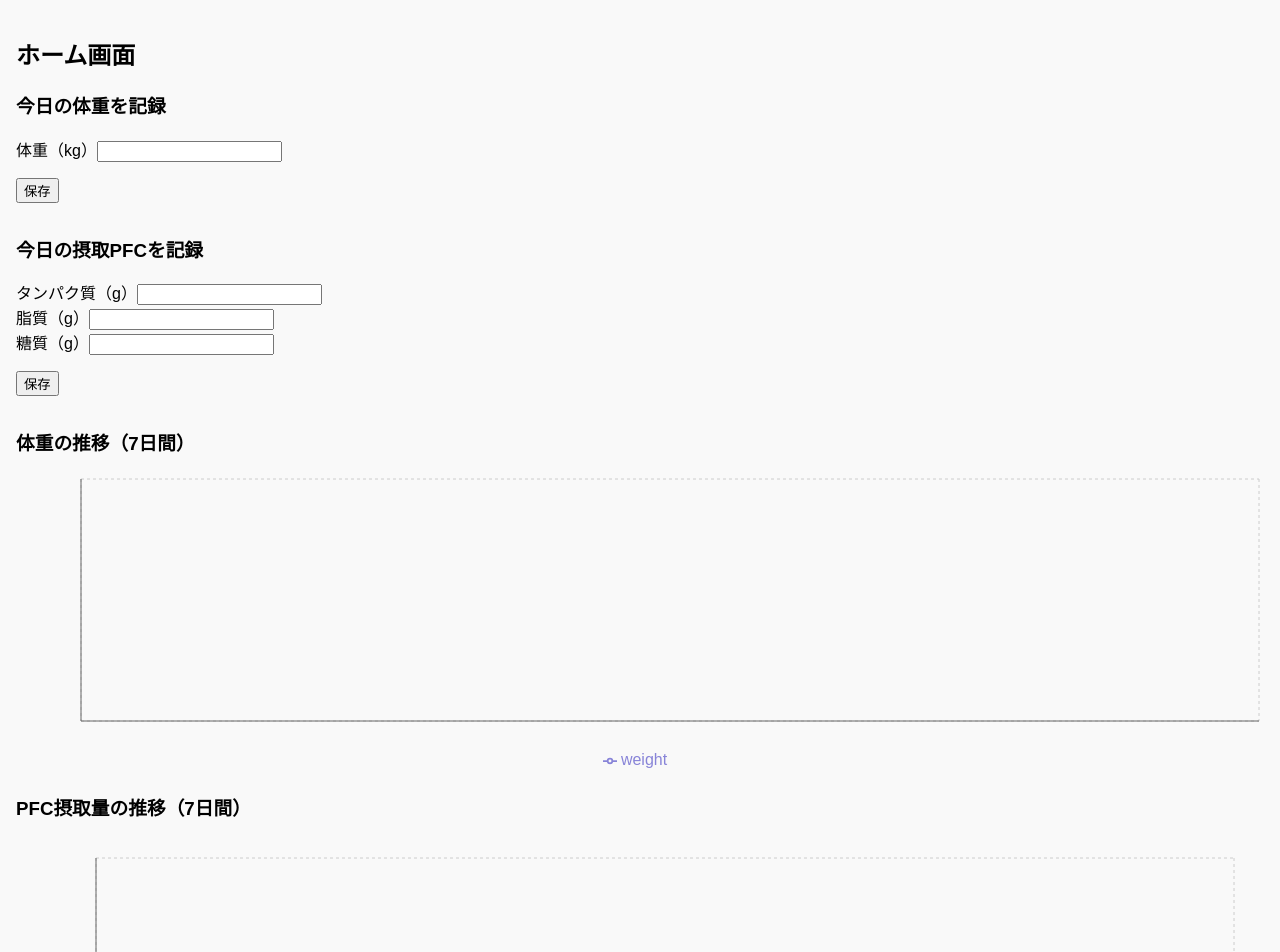
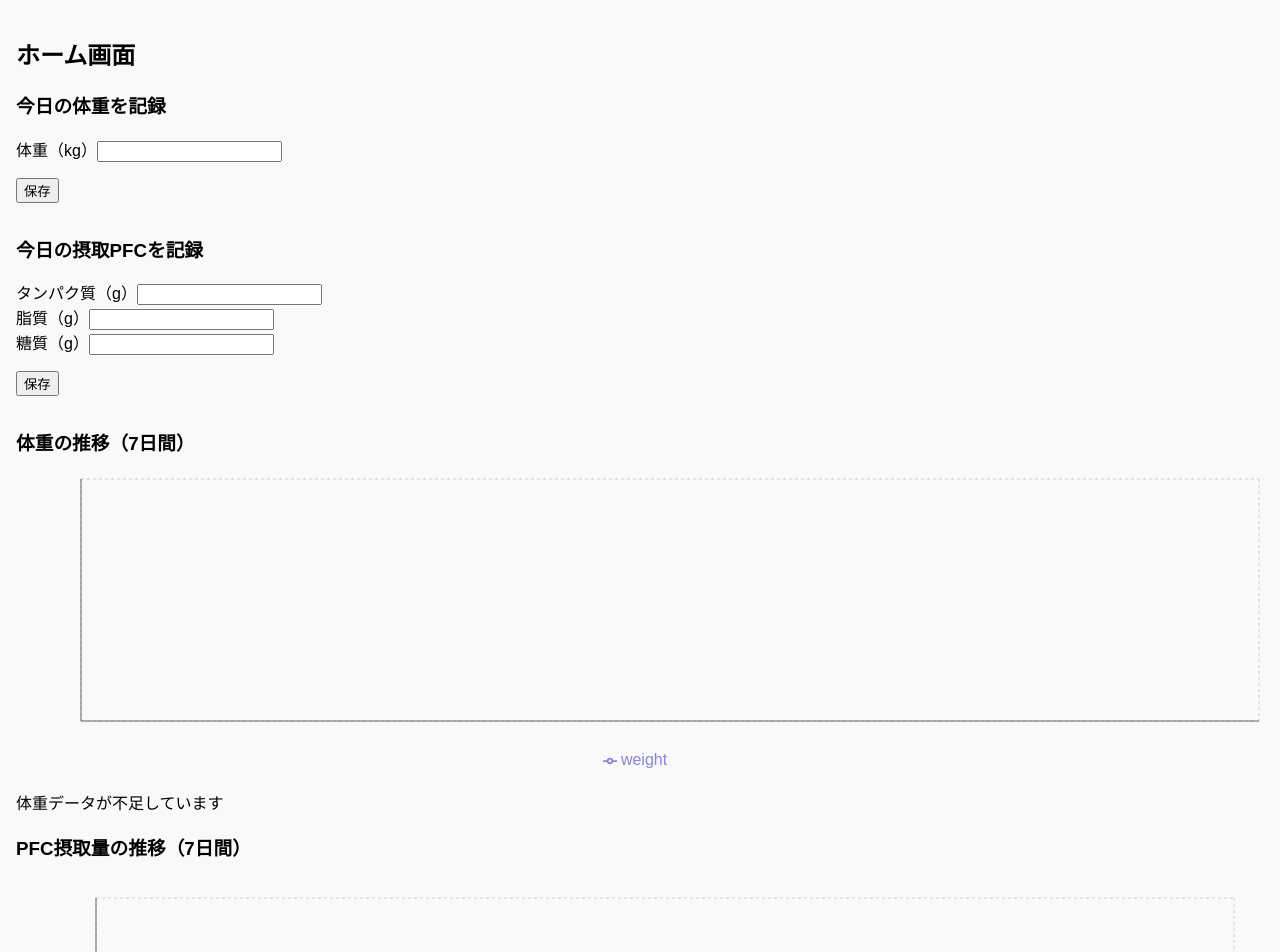
Before and after one commit to debirun/nutrition-newapp, a React (Create React App) app: page /home in a window 1280 px wide. Shown: the top 952 px of the page. Built offline with nearby package versions, Linux system fonts and the light colour scheme.

Commit message:
目標度グラフの追加

```diff
--- /dev/null
+++ b/src/components/GoalProgressBar.jsx
@@ -0,0 +1,46 @@
+import React from "react";
+
+const GoalProgressBar = ({ latestWeight }) => {
+  const weightData = JSON.parse(localStorage.getItem("weightData") || "{}");
+  const startWeight = weightData.currentWeight;
+  const targetWeight = weightData.targetWeight;
+
+  if (!startWeight || !targetWeight || !latestWeight) {
+    return <p>体重データが不足しています</p>;
+  }
+
+  const totalDiff = targetWeight - startWeight;
+  const currentDiff = latestWeight - startWeight;
+
+  let progress = (currentDiff / totalDiff) * 100;
+  // 減量の場合（目標体重 < 開始体重）、進捗率を逆にする
+  if (totalDiff < 0) {
+    progress = ((startWeight - latestWeight) / (startWeight - targetWeight)) * 100;
+  }
+
+  // 上限下限補正
+  progress = Math.max(0, Math.min(progress, 100));
+
+  return (
+    <div>
+      <h3>目標達成度</h3>
+      <div style={{
+        width: "100%",
+        background: "#eee",
+        height: "30px",
+        borderRadius: "5px",
+        overflow: "hidden"
+      }}>
+        <div style={{
+          width: `${progress}%`,
+          background: "#82ca9d",
+          height: "100%",
+          transition: "width 0.5s"
+        }} />
+      </div>
+      <p>{progress.toFixed(1)}%</p>
+    </div>
+  );
+};
+
+export default GoalProgressBar;
--- a/src/pages/HomePage.jsx
+++ b/src/pages/HomePage.jsx
@@ -6,6 +6,8 @@ import {
 } from "recharts";
 import PFCInputForm from "../components/PFCInputForm";
 import DailyWeightInputForm from "../components/DailyWeightInputForm";
+import GoalProgressBar from "../components/GoalProgressBar";
+
 
 
 const HomePage = () => {
@@ -40,6 +42,9 @@ const HomePage = () => {
         </LineChart>
       </ResponsiveContainer>
 
+      <GoalProgressBar latestWeight={data[data.length - 1]?.weight} />
+
+
       <h3>PFC摂取量の推移（7日間）</h3>
       <ResponsiveContainer width="100%" height={300}>
         <BarChart
```
